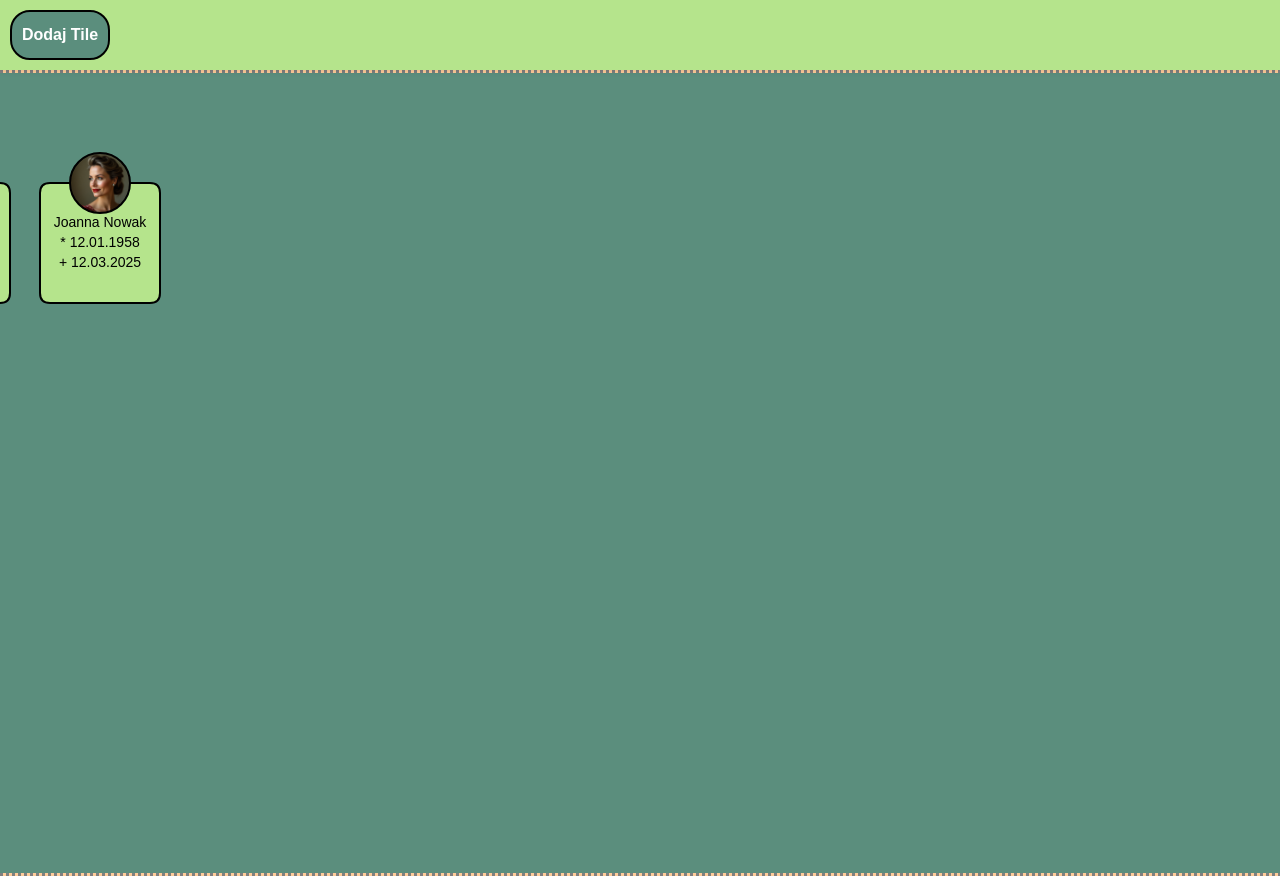
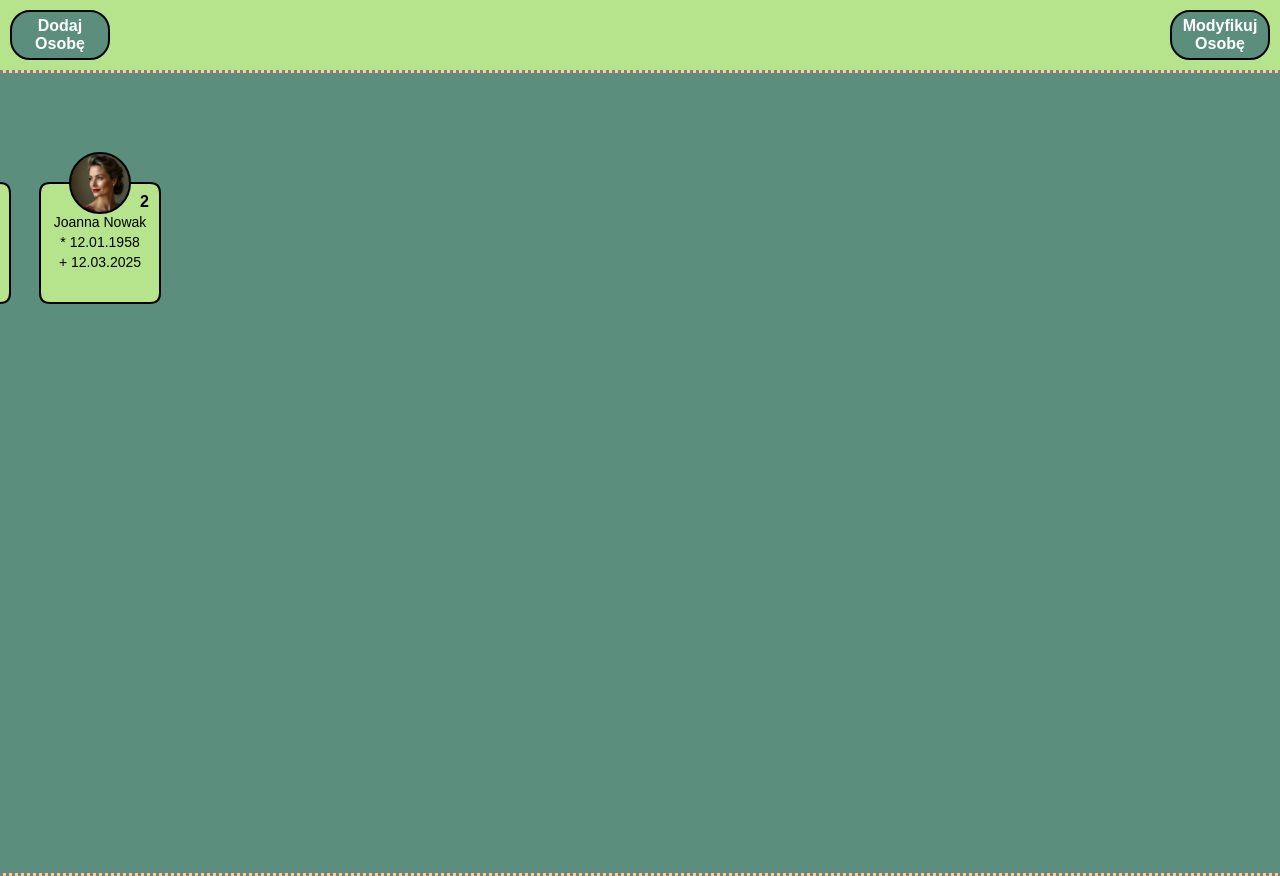
Before and after one commit to schodekWgorach/ps021a_tile_tree, a React (Create React App) app: page / in a window 1280 px wide. Shown: the top 876 px of the page. Built offline with nearby package versions, Linux system fonts and the light colour scheme.

Commit message:
working with tile and button

```diff
--- a/src/App.tsx
+++ b/src/App.tsx
@@ -58,12 +58,41 @@ const App: React.FC = () => {
       x: Math.random() * 800, // Losowa pozycja X
       y: Math.random() * 400, // Losowa pozycja Y
       label: "",
-      name: "Nowy Tile",
-      born: "* 01.01.2000",
-      death: "+ 01.01.2070",
+      name: "imię i nazwisko",
+      born: "* data urodzenia",
+      death: "+ data śmierci",
       url: ImageMan, // Użyj domyślnego obrazu
     };
     setTiles([...tiles, newTile]);
+  };
+
+  const modifyTile = () => {
+    const tileId = parseInt(prompt("Podaj ID kafelka do modyfikacji:") || "", 10);
+    const tileToModify = tiles.find(tile => tile.id === tileId);
+
+    if (!tileToModify) {
+      alert("Nie znaleziono kafelka o podanym ID.");
+      return;
+    }
+
+    const newName = prompt("Podaj nową nazwę:", tileToModify.name) || tileToModify.name;
+    const newBorn = prompt("Podaj nową datę urodzenia:", tileToModify.born) || tileToModify.born;
+    const newDeath = prompt("Podaj nową datę śmierci:", tileToModify.death) || tileToModify.death;
+    const newImageUrl = prompt("Podaj URL nowego obrazu:", tileToModify.url) || tileToModify.url;
+
+    const updatedTile = { ...tileToModify, name: newName, born: newBorn, death: newDeath, url: newImageUrl };
+
+    setTiles(tiles.map(tile => (tile.id === tileId ? updatedTile : tile)));
+
+    // Aktualizacja obrazu w stanie `images`
+    const img = new Image();
+    img.src = newImageUrl;
+    img.onload = () => {
+      setImages(prev => ({ ...prev, [tileId]: img }));
+    };
+    img.onerror = () => {
+      console.error(`Failed to load new image for tile ID: ${tileId}`);
+    };
   };
 
   const drawCircularImage = (ctx: CanvasRenderingContext2D, img: HTMLImageElement, x: number, y: number, radius: number) => {
@@ -112,15 +141,18 @@ const App: React.FC = () => {
     ctx.fillRect(0, 0, canvas.width, canvas.height);
 
     tiles.forEach(tile => {
+      // Rysowanie kafelka
       ctx.fillStyle = "#b5e48c";
       ctx.strokeStyle = "black";
       ctx.lineWidth = 2;
       drawRoundedRect(ctx, tile.x, tile.y + 60, 120, 120, 10);
 
+      // Rysowanie obrazu na kafelku
       if (images[tile.id]) {
         drawCircularImage(ctx, images[tile.id], tile.x + 30, tile.y + 30, 30);
       }
 
+      // Rysowanie tekstu na kafelku
       ctx.fillStyle = "black";
       ctx.font = "14px Arial";
       ctx.textAlign = "center";
@@ -129,6 +161,12 @@ const App: React.FC = () => {
       ctx.fillText(tile.name, tile.x + 60, tile.y + 100);
       ctx.fillText(tile.born, tile.x + 60, tile.y + 120);
       ctx.fillText(tile.death, tile.x + 60, tile.y + 140);
+
+      // Rysowanie numeru kafelka trochę z prawej strony
+      ctx.fillStyle = "black"; // Kolor numeru kafelka
+      ctx.font = "bold 16px Arial"; // Styl czcionki
+      ctx.textAlign = "left"; // Wyrównanie tekstu do lewej
+      ctx.fillText(`${tile.id}`, tile.x + 100, tile.y + 80); // Pozycja numeru kafelka
     });
   };
 
@@ -164,7 +202,8 @@ const App: React.FC = () => {
   return (
     <div>
       <nav className="navbar">
-        <button onClick={addTile}>Dodaj Tile</button>
+        <button onClick={addTile}>Dodaj Osobę</button>
+        <button onClick={modifyTile}>Modyfikuj Osobę</button>
       </nav>
       <div className="tree-container">
         <canvas
--- a/src/style.scss
+++ b/src/style.scss
@@ -83,29 +83,25 @@ canvas {
 }
 
 .navbar {
-  position: sticky;
-  top: 0;
-  background-color: #b5e48c; // Tło takie samo jak kafelki
+  display: flex;
+  justify-content: space-between;
   padding: 10px;
-  display: flex;
-  justify-content: flex-start; // Przesunięcie przycisku w prawą stronę
-  align-items: center;
-  box-shadow: 0 2px 5px rgba(0, 0, 0, 0.1);
+  background-color: #b5e48c;
 
   button {
-    width: 100px; // Szerokość przycisku
-    height: 50px; // Wysokość przycisku
-    background-color: #5b8e7d; // Kolor przycisku
+    width: 100px;
+    height: 50px;
+    background-color: #5b8e7d;
     color: white;
-    border: 2px solid black; // Obramowanie przycisku
-    border-radius: 20px; // Zaokrąglenie rogów
+    border: 2px solid black;
+    border-radius: 20px;
     font-size: 16px;
     font-weight: bold;
     cursor: pointer;
     transition: background-color 0.3s ease;
 
     &:hover {
-      background-color: #86a8cf; // Kolor przycisku po najechaniu
+      background-color: #86a8cf;
     }
   }
 }
```
